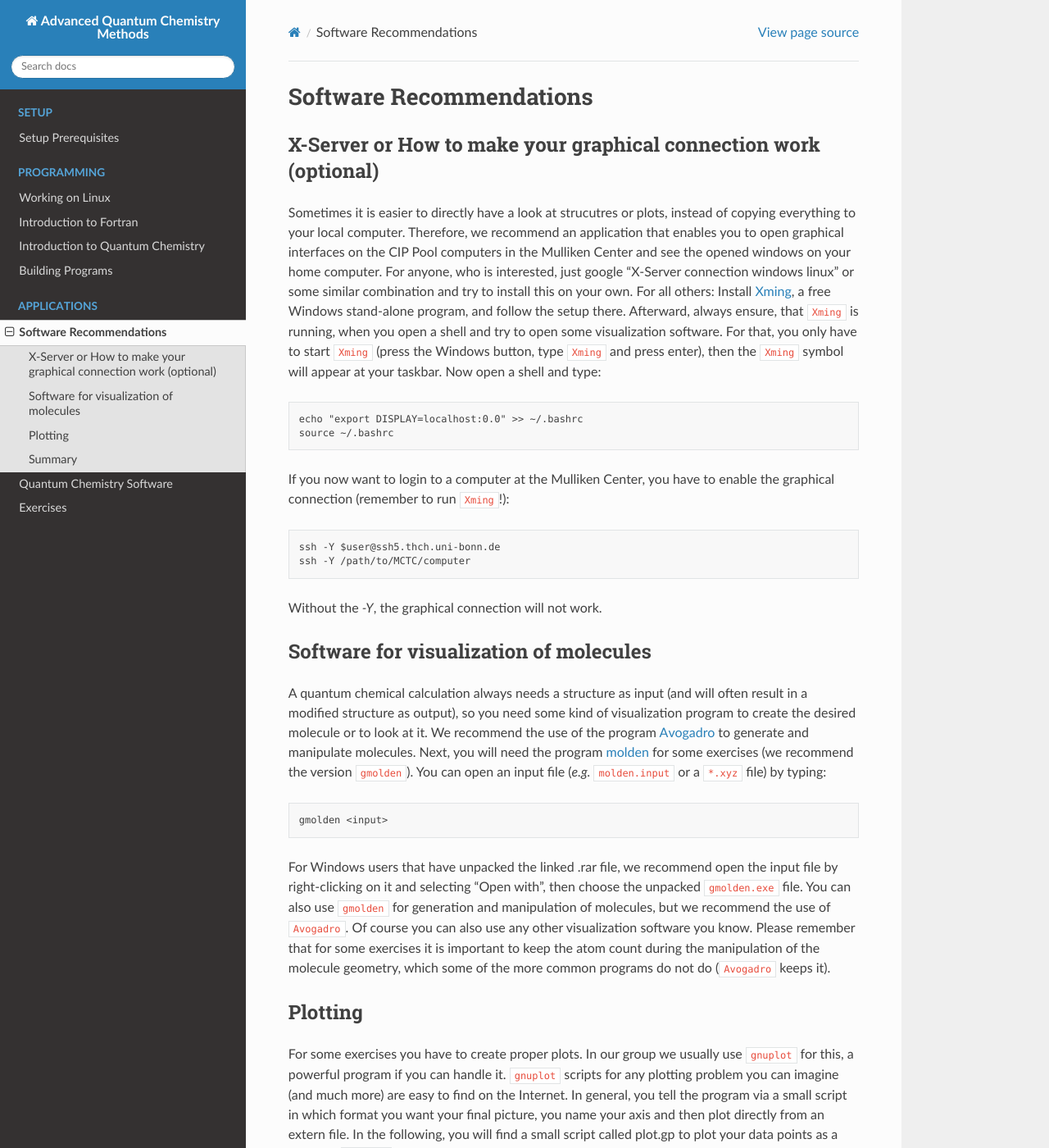
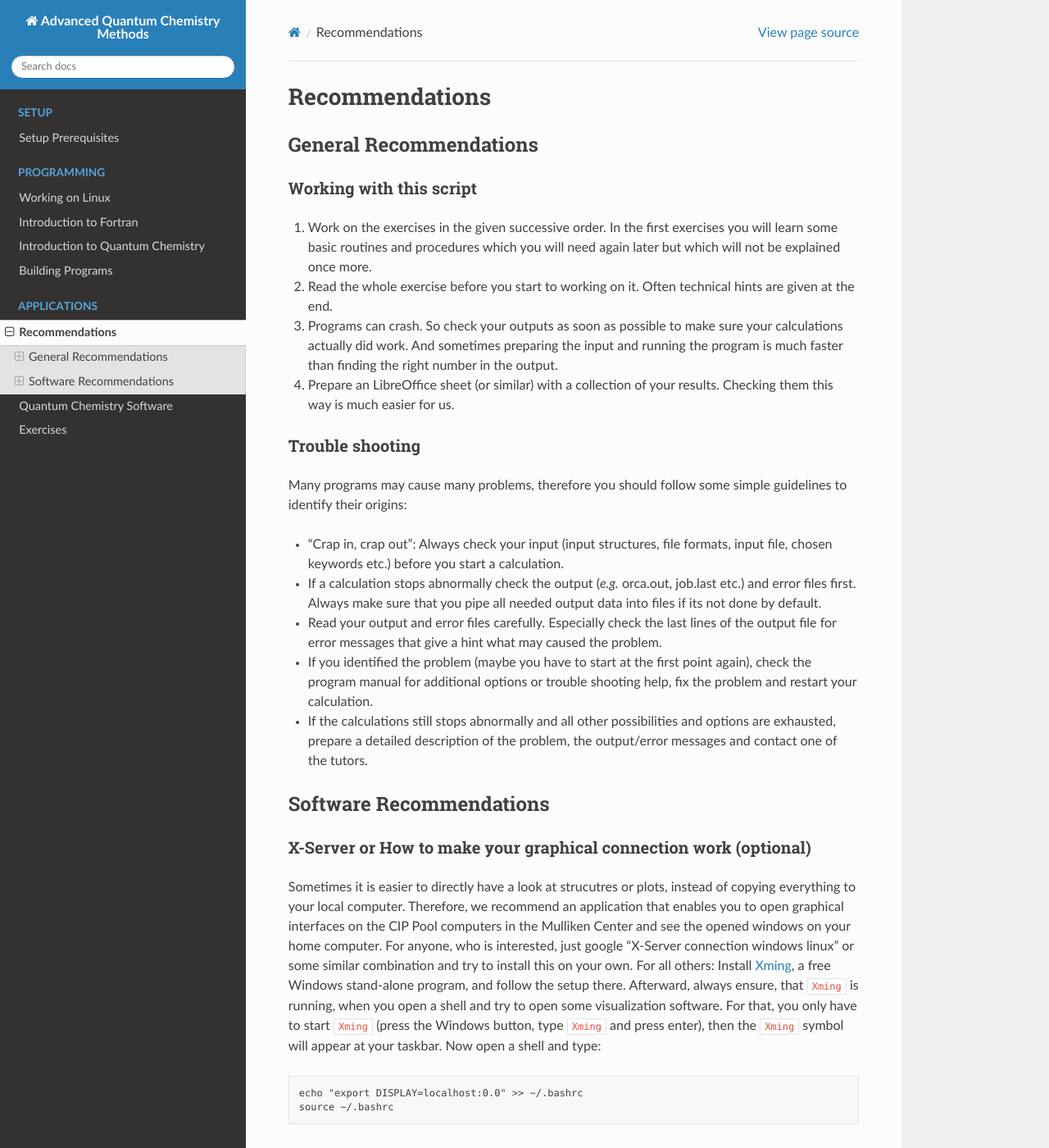
Before and after one commit to grimme-lab/qc2-teaching, a Sphinx documentation site: the page built from doc/recommendations_application-part.rst, in a window 1280 px wide and 1400 px high. Shown: the whole window at 82% size. Built offline with Sphinx 7.4.7 and the Read the Docs theme 2.0.0, drawn with Linux system fonts in a browser that asks for light colours.

Commit message:
integrated general recommendations to Recommendations section

```diff
--- a/doc/recommendations_application-part.rst
+++ b/doc/recommendations_application-part.rst
@@ -1,8 +1,41 @@
+Recommendations
+===============
+
+General Recommendations
+-----------------------
+
+Working with this script
+~~~~~~~~~~~~~~~~~~~~~~~~
+
+1. Work on the exercises in the given successive order. In the first exercises you will learn some basic
+   routines and procedures which you will need again later but which will not be explained once more.
+
+2. Read the whole exercise before you start to working on it. Often technical hints are given at the end.
+
+3. Programs can crash. So check your outputs as soon as possible to make sure your calculations actually did work.
+   And sometimes preparing the input and running the program is much faster than finding the right number
+   in the output.
+
+4. Prepare an LibreOffice sheet (or similar) with a collection of your results. Checking them this way is much easier for us.
+
+Trouble shooting
+~~~~~~~~~~~~~~~~
+
+Many programs may cause many problems, therefore you should follow some simple guidelines to identify their origins:
+
+- "Crap in, crap out": Always check your input (input structures, file formats, input file, chosen keywords etc.) before you start a calculation.
+- If a calculation stops abnormally check the output (*e.g.* orca.out, job.last etc.) and error files first. Always make sure that you pipe all needed output data into files if its not done by default.
+- Read your output and error files carefully. Especially check the last lines of the output file for error messages that give a hint what may caused the problem.
+- If you identified the problem (maybe you have to start at the first point again), check the program manual for additional options or trouble shooting help, fix the problem and restart your calculation.
+- If the calculations still stops abnormally and all other possibilities and options are exhausted, prepare a detailed description of the problem, the output/error messages and contact one of the tutors.
+
+.. _Short cefine reference:
+
 Software Recommendations
-========================
+------------------------
 
 X-Server or How to make your graphical connection work (optional)
------------------------------------------------------------------
+~~~~~~~~~~~~~~~~~~~~~~~~~~~~~~~~~~~~~~~~~~~~~~~~~~~~~~~~~~~~~~~~~
 Sometimes it is easier to directly have a look at strucutres or plots, instead of copying everything to your local computer. Therefore, we recommend an application that enables you to open graphical interfaces on the CIP Pool computers in the Mulliken Center and see the opened windows on your home computer. For anyone, who is interested, just google "X-Server connection windows linux" or some similar combination and try to install this on your own.
 For all others: Install `Xming <https://xming.en.softonic.com/>`_, a free Windows stand-alone program, and follow the setup there. Afterward, always ensure, that ``Xming`` is running, when you open a shell and try to open some visualization software. For that, you only have to start ``Xming`` (press the Windows button, type ``Xming`` and press enter), then the ``Xming`` symbol will appear at your taskbar.
 Now open a shell and type:
@@ -24,7 +57,7 @@ Without the *-Y*, the graphical connection will not work.
 .. _Software for visualization of molecules:
 
 Software for visualization of molecules
----------------------------------------
+~~~~~~~~~~~~~~~~~~~~~~~~~~~~~~~~~~~~~~~
 A quantum chemical calculation always needs a structure as input (and will often result in a modified structure as output), so you need some kind of visualization program to create the desired molecule or to look at it. We recommend the use of the program `Avogadro <https://avogadro.cc/>`_ to generate and manipulate molecules.
 Next, you will need the program `molden <http://cheminf.cmbi.ru.nl/molden/>`_ for some exercises (we recommend the version ``gmolden``). You can open an input file (*e.g.* ``molden.input`` or a ``*.xyz`` file) by typing:
 
@@ -39,7 +72,7 @@ Of course you can also use any other visualization software you know. Please rem
 .. _Plotting:
 
 Plotting
---------
+~~~~~~~~
 For some exercises you have to create proper plots. In our group we usually use ``gnuplot`` for this, a powerful program if you can handle it. ``gnuplot`` scripts for any plotting problem you can imagine (and much more) are easy to find on the Internet. In general, you tell the program via a small script in which format you want your final picture, you name your axis and then plot directly from an extern file. In the following, you will find a small script called plot.gp to plot your data points as a line with ``gnuplot``.
 
 .. code-block:: none
@@ -94,7 +127,7 @@ All figures in your final report must have captions that adequately describe the
    If you do not immediately understand your own plot after two days, it is probably bad. Rethink.
 
 Summary
--------
+~~~~~~~
 
 Check the ``.bashrc`` of your local Linux distribution and add ``export DISPLAY=localhost:0.0``, if you want to use a graphical interface to the MCTC computers.
 
```
Also changed, not shown: doc/apps-setup.rst (+2 -29 lines).
